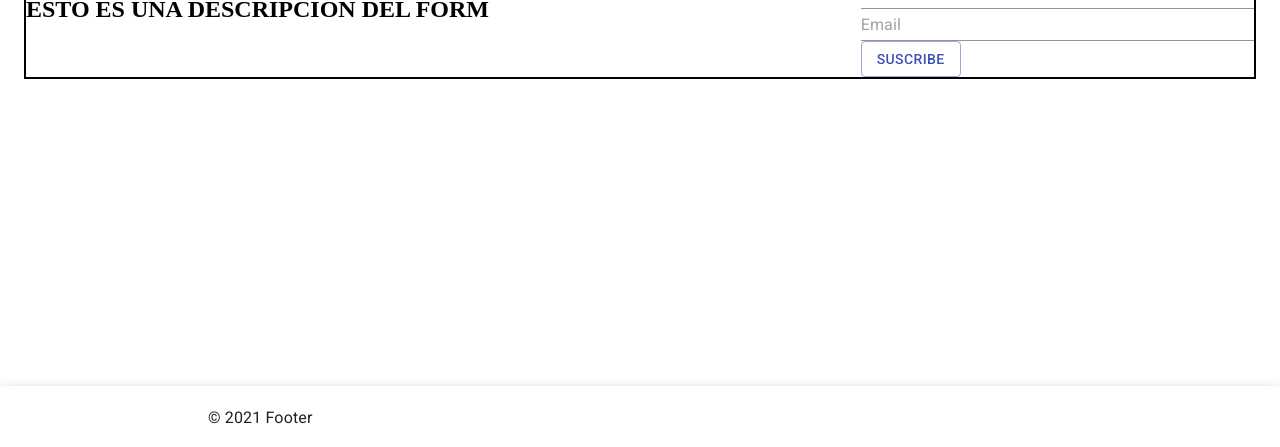
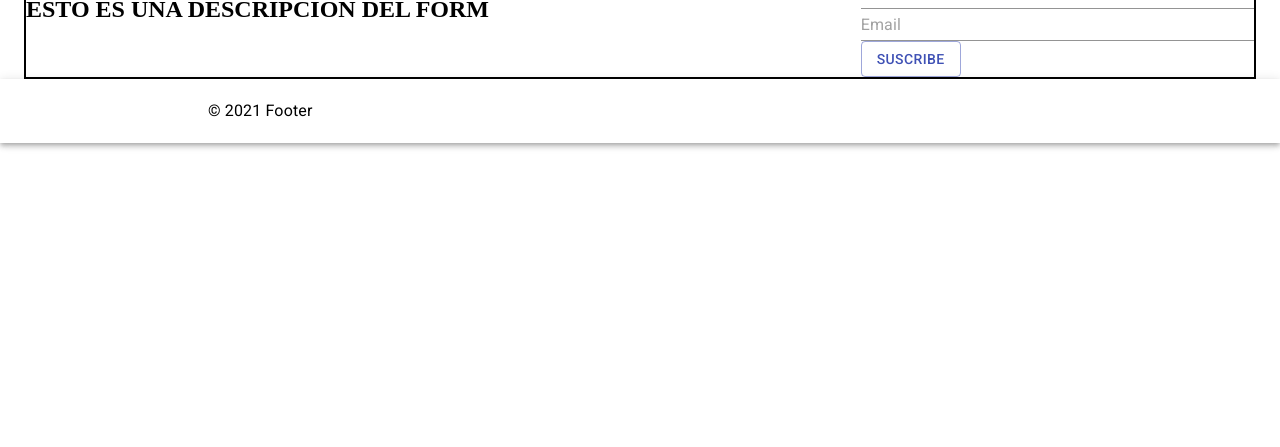
Before and after one commit to nicolasmontielf/React-IGDB, a React (Create React App) app: page / in a window 1280 px wide. Shown: the part 350-797 px from the top of the page. Built offline with nearby package versions, Linux system fonts and the light colour scheme; no server answers.

Commit message:
Mejor footer para ejemplo

```diff
--- a/src/components/Footer.js
+++ b/src/components/Footer.js
@@ -2,8 +2,8 @@ import { AppBar, Container, Toolbar, Typography } from '@material-ui/core';
 
 const Footer = () => {
     return (
-        <div style={{ position: "fixed", bottom: 0, width: "100%" }}>
-            <AppBar position="static" color="dark">
+        <div style={{ bottom: 0, width: "100%" }}>
+            <AppBar position="static" color="inherit">
                 <Container maxWidth="md">
                     <Toolbar>
                         <Typography variant="body1" color="inherit">
```
